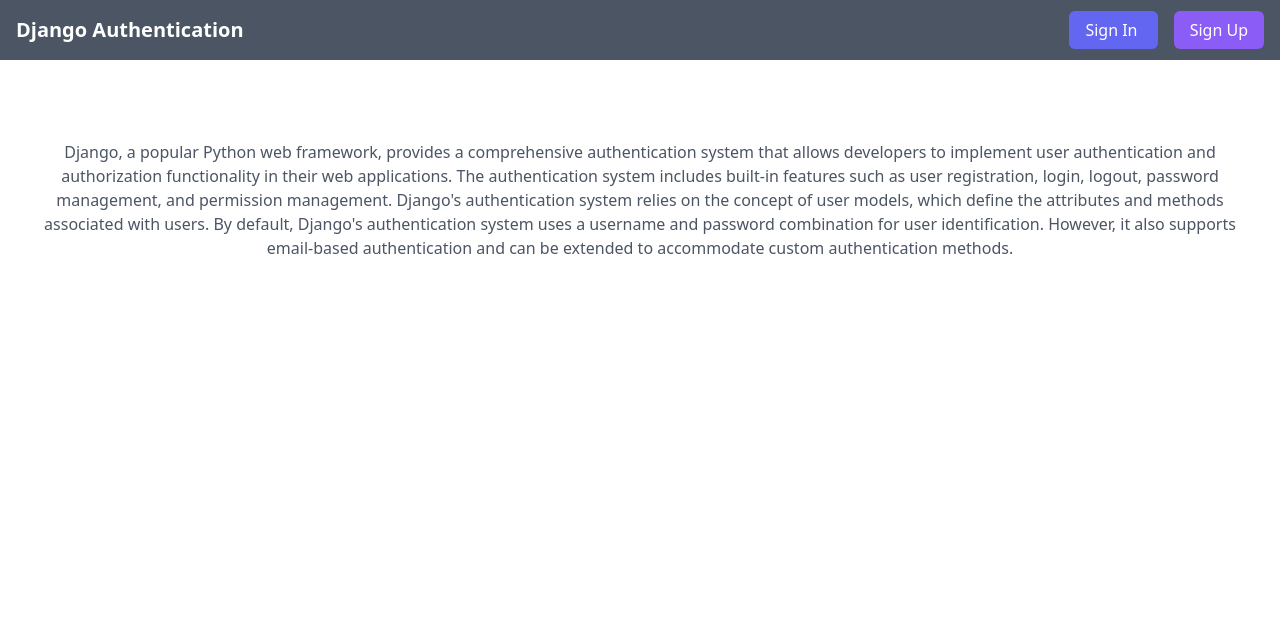
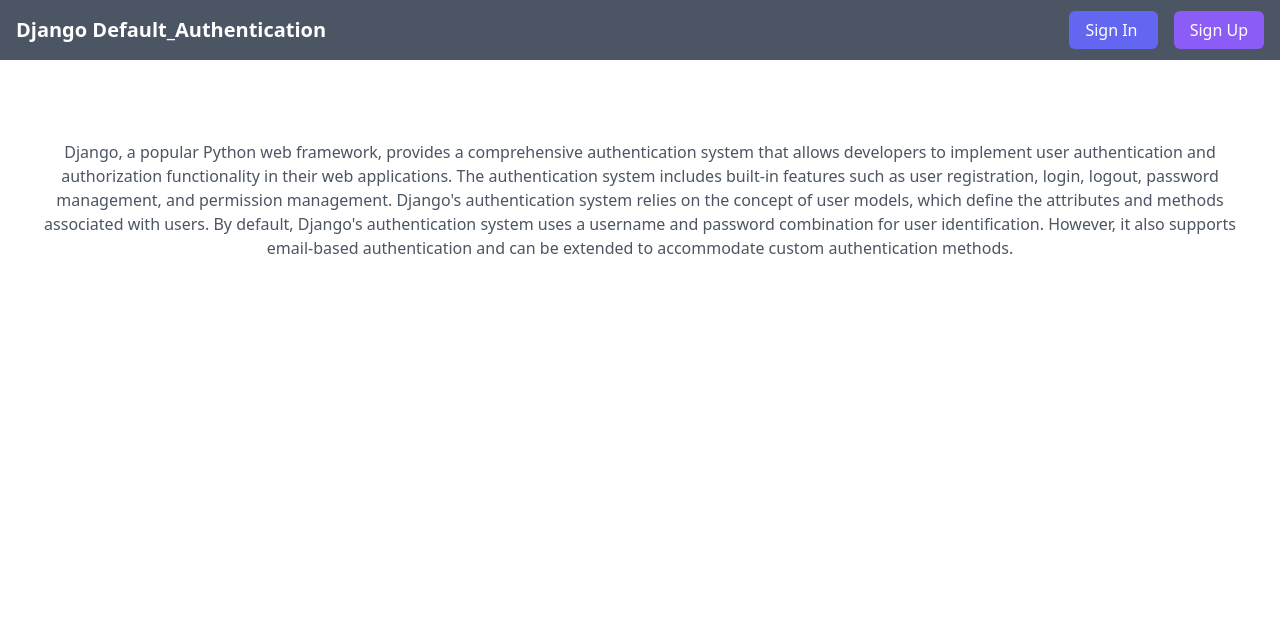
Before and after one commit to ArfanAbid/Django-Authentication, a Django app: page / in a window 1280 px wide. Shown: the top 635 px of the page. Run offline with Django 4.2, Linux system fonts and the light colour scheme.

Commit message:
Update index.html

```diff
--- a/core/templates/index.html
+++ b/core/templates/index.html
@@ -25,7 +25,7 @@
     </header>
     <nav class="bg-gray-600 p-4">
         <div class="max-w-7xl mx-auto flex items-center justify-between">
-            <div class="text-white font-semibold text-xl">Django Authentication</div>
+            <div class="text-white font-semibold text-xl">Django  Default_Authentication </div>
             <div class="space-x-4">
                 <a href="/Login"
                     class="bg-indigo-500 text-white px-4 py-2 rounded-md hover:bg-indigo-600 transition duration-300">Sign
```
